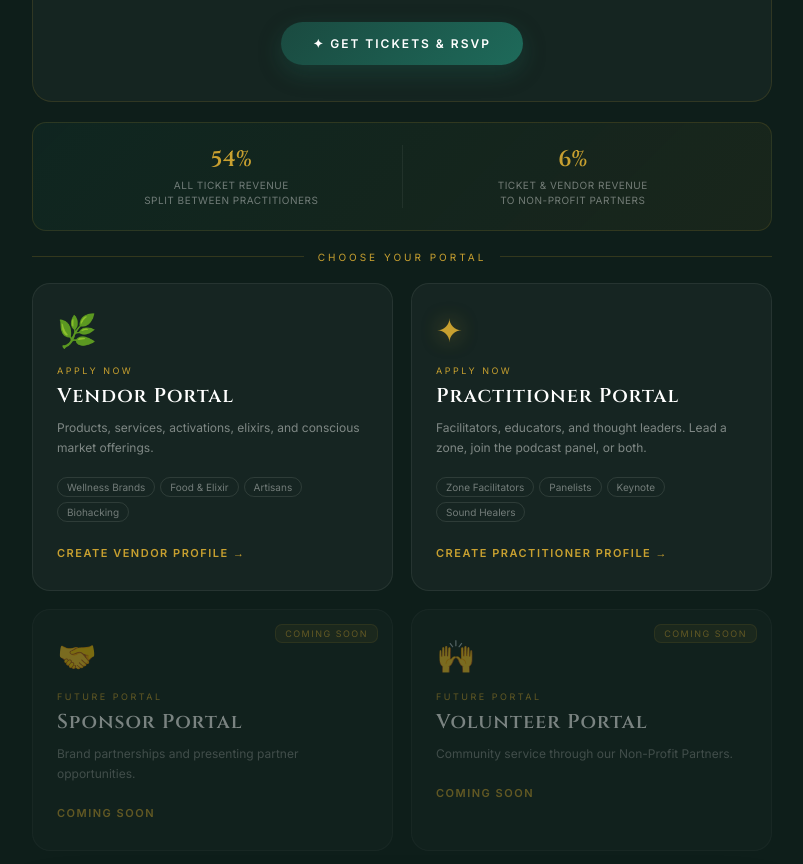
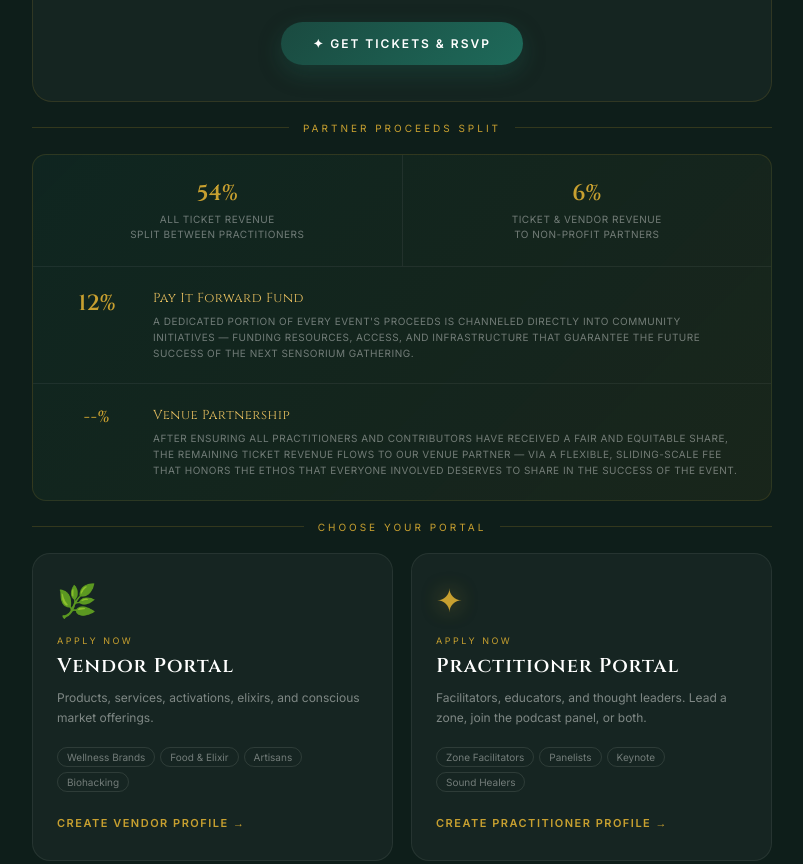
Before and after one commit to Sensorium-Dev/backup-Sensorium-Events-legacy-html, a plain HTML site: page index.html in a window 1280 px wide. Shown: the part 1220-2084 px from the top of the page, without its empty margins (238-1041 px from the left). Drawn offline with nearby package versions, Linux system fonts and the light colour scheme.

Commit message:
Add files via upload
updated splits and portal gradients

```diff
--- a/index.html
+++ b/index.html
@@ -136,9 +136,9 @@
     position:relative; overflow:hidden; cursor:pointer;
   }
   .portal-card::before { content:''; position:absolute; inset:0; opacity:0; transition:opacity 0.3s; border-radius:18px; }
-  .portal-card.vendor::before { background:linear-gradient(135deg,rgba(30,106,90,0.15),rgba(200,160,48,0.08)); }
-  .portal-card.practitioner::before { background:linear-gradient(135deg,rgba(200,160,48,0.12),rgba(90,62,138,0.15)); }
-  .portal-card:hover { border-color:rgba(200,160,48,0.3); transform:translateY(-4px); box-shadow:0 20px 56px rgba(0,0,0,0.3); }
+  .portal-card.vendor::before { background:linear-gradient(135deg,rgba(26,74,64,0.45),rgba(30,106,90,0.35),rgba(200,160,48,0.22)); }
+  .portal-card.practitioner::before { background:linear-gradient(135deg,rgba(60,20,100,0.45),rgba(90,40,140,0.35),rgba(200,160,48,0.22)); }
+  .portal-card:hover { border-color:rgba(200,160,48,0.4); transform:translateY(-4px); box-shadow:0 20px 56px rgba(0,0,0,0.35); }
   .portal-card:hover::before { opacity:1; }
 
   .card-icon { font-size:32px; margin-bottom:14px; display:block; }
@@ -250,15 +250,49 @@
     </a>
   </div>
 
-  <!-- ECONOMICS -->
-  <div class="economics-strip">
-    <div class="econ-item">
-      <div class="econ-pct">54%</div>
-      <div class="econ-label">All Ticket Revenue<br>Split Between Practitioners</div>
-    </div>
-    <div class="econ-item">
-      <div class="econ-pct">6%</div>
-      <div class="econ-label">Ticket &amp; Vendor Revenue<br>to Non-Profit Partners</div>
+  <!-- PARTNER PROCEEDS SPLIT -->
+  <div style="margin-bottom:20px;">
+    <div class="section-label">Partner Proceeds Split</div>
+    <div class="economics-strip" style="flex-direction:column;gap:0;padding:0;overflow:hidden;">
+
+      <!-- Row 1: 54% + 6% -->
+      <div style="display:flex;gap:0;border-bottom:1px solid rgba(255,255,255,0.06);">
+        <div class="econ-item" style="padding:24px 20px;">
+          <div class="econ-pct">54%</div>
+          <div class="econ-label">All Ticket Revenue<br>Split Between Practitioners</div>
+        </div>
+        <div class="econ-item" style="padding:24px 20px;">
+          <div class="econ-pct">6%</div>
+          <div class="econ-label">Ticket &amp; Vendor Revenue<br>to Non-Profit Partners</div>
+        </div>
+      </div>
+
+      <!-- Row 2: 12% -->
+      <div style="border-bottom:1px solid rgba(255,255,255,0.06);">
+        <div style="padding:22px 28px;display:flex;align-items:flex-start;gap:20px;">
+          <div style="flex-shrink:0;text-align:center;min-width:72px;">
+            <div class="econ-pct">12%</div>
+          </div>
+          <div>
+            <div style="font-family:'Cinzel',serif;font-size:13px;color:var(--gold2);letter-spacing:0.5px;margin-bottom:6px;">Pay It Forward Fund</div>
+            <div class="econ-label" style="text-align:left;font-size:10px;line-height:1.6;">A dedicated portion of every event's proceeds is channeled directly into community initiatives — funding resources, access, and infrastructure that guarantee the future success of the next Sensorium gathering.</div>
+          </div>
+        </div>
+      </div>
+
+      <!-- Row 3: --% Venue Partnership -->
+      <div>
+        <div style="padding:22px 28px;display:flex;align-items:flex-start;gap:20px;">
+          <div style="flex-shrink:0;text-align:center;min-width:72px;">
+            <div class="econ-pct" style="font-size:16px;letter-spacing:1px;">--%</div>
+          </div>
+          <div>
+            <div style="font-family:'Cinzel',serif;font-size:13px;color:var(--gold2);letter-spacing:0.5px;margin-bottom:6px;">Venue Partnership</div>
+            <div class="econ-label" style="text-align:left;font-size:10px;line-height:1.6;">After ensuring all practitioners and contributors have received a fair and equitable share, the remaining ticket revenue flows to our venue partner — via a flexible, sliding-scale fee that honors the ethos that everyone involved deserves to share in the success of the event.</div>
+          </div>
+        </div>
+      </div>
+
     </div>
   </div>
 
```
